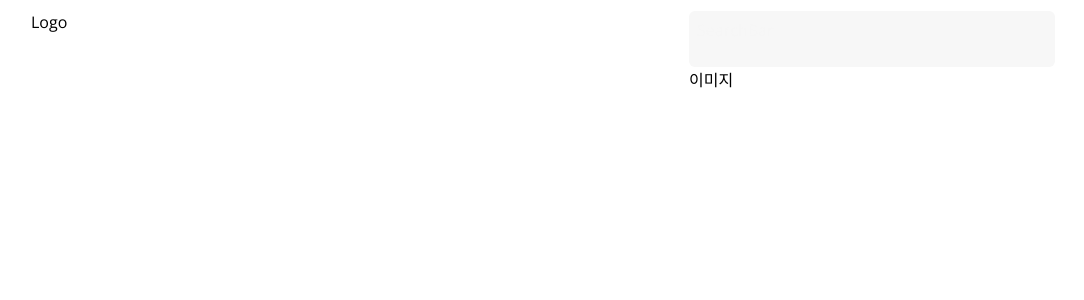
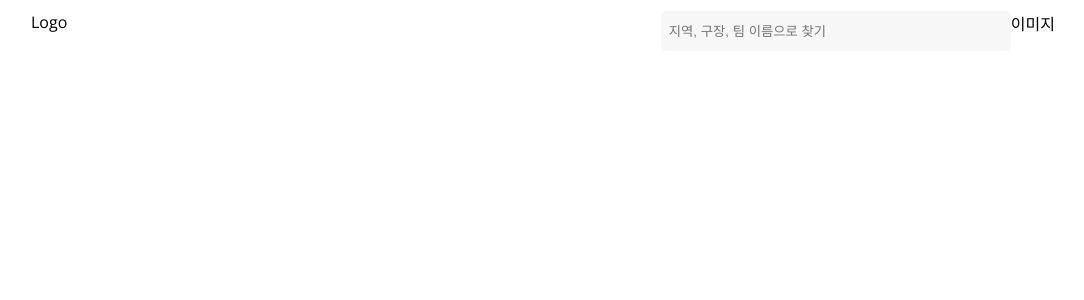
Before and after one commit to 25rae25/football, a Next.js app: page / in a window 1280 px wide. Shown: the top 300 px of the page, without its empty margins (97-1181 px from the left). Built offline with nearby package versions, Linux system fonts and the light colour scheme.

Commit message:
navbar 위치

```diff
--- a/src/components/Navbar/Navbar.module.css
+++ b/src/components/Navbar/Navbar.module.css
@@ -10,15 +10,30 @@
   margin-top: 11px;
 }
 
+.searchWrap {
+  display: flex;
+  align-items: normal;
+}
+
 .searchbar {
   width: 350px;
   margin: 0;
   display: inline-block;
   background-color: #f7f7f7;
-  color: #f6f6f6;
   padding: 8px;
   border-radius: 6px;
+  color: #3e5463;
+  border: none;
   height: 40px;
 }
 
+.searchinput {
+  color: #3e5463;
+  font-size: 14px;
+  background: none;
+  width: calc(100%-60px);
+  padding: 0px;
+  line-height: 24px;
+}
+
 /* media screen  */
--- a/src/components/Navbar/Navbar.tsx
+++ b/src/components/Navbar/Navbar.tsx
@@ -8,11 +8,18 @@
     <div className={styles.navbarWrapper}>
       <div className={styles.navbar}>
         <div>Logo</div>
-        <div>
+        <div className={styles.searchWrap}>
           <div>
-            <div className={styles.searchbar}>SearchBar</div>
-            <div>이미지</div>
+            <label id="search"></label>
+            <input
+              type="search"
+              id="search"
+              placeholder="지역, 구장, 팀 이름으로 찾기"
+              maxLength={100}
+              className={styles.searchbar}
+            />
           </div>
+          <div>이미지</div>
         </div>
       </div>
     </div>
```
